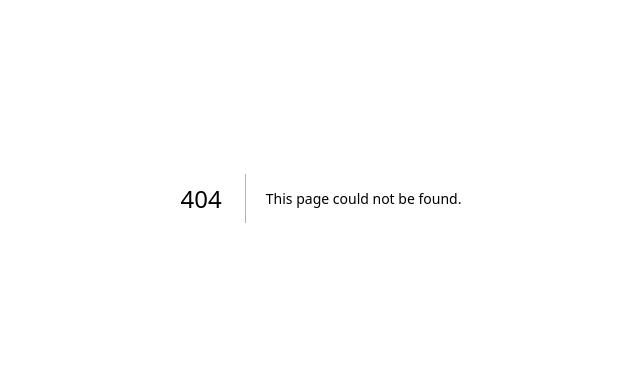
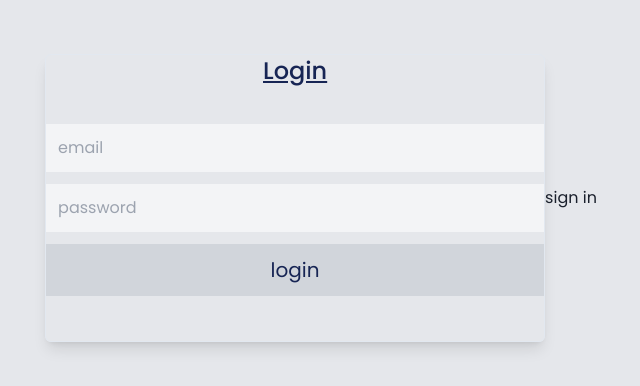
Before and after one commit to rejens/GreenExchange, a Next.js app: page /auth/login in a window 1280 px wide. Before the commit this address had no page. Shown: the part 202-588 px from the top of the page, without its empty margins (319-959 px from the left). Built offline with nearby package versions, Linux system fonts and the light colour scheme; no server answers.

Commit message:
made database online, and working on next auth (#8)
* database banayee

* crud of goods complete

* working on trees api endpoints

* crud for trees complete

* next auth ko kaam hudai

* message for tree delete is changed

* frontend of next auth complete

* made the database online

```diff
--- a/app/admin/(auth)/layout.jsx
+++ b/app/admin/(auth)/layout.jsx
@@ -1,7 +1,14 @@
-import React from 'react'
+import React from "react";
 
-const AuthLayout = ({ children }) => {
-  return <>{children}</>
+import { getServerSession } from "next-auth";
+import { redirect } from "next/navigation";
+
+export default async function Layout({ children }) {
+   //checking session for admin
+   const session = await getServerSession();
+   if (session) {
+      redirect("/admin/dashboard");
+   }
+
+   return <div>{children}</div>;
 }
-
-export default AuthLayout
--- a/app/admin/(auth)/login/page.jsx
+++ b/app/admin/(auth)/login/page.jsx
@@ -1,89 +1,91 @@
-'use client'
-import Link from 'next/link'
-import { BsEnvelope } from 'react-icons/bs'
-import { FiUser } from 'react-icons/fi'
-import { TfiLock } from 'react-icons/tfi'
-import { useSession, signIn } from 'next-auth/react'
-import { useState } from 'react'
-import toast from 'react-hot-toast'
+"use client";
+import Link from "next/link";
+import { BsEnvelope } from "react-icons/bs";
+import { FiUser } from "react-icons/fi";
+import { TfiLock } from "react-icons/tfi";
+import { useSession, signIn } from "next-auth/react";
+import { useState } from "react";
+import toast from "react-hot-toast";
 
 const AdminAuthPage = () => {
-  const [formData, setFormData] = useState({ email: '', password: '' })
+   const [formData, setFormData] = useState({ email: "", password: "" });
 
    const handleChange = (e) => {
-    setFormData({ ...formData, [e.target.id]: e.target.value })
-  }
+      setFormData({ ...formData, [e.target.id]: e.target.value });
+   };
 
    const handleSubmit = async (e) => {
-    e.preventDefault()
+      e.preventDefault();
 
-    if (!formData.email || !formData.password) {
-      return toast.error('Please fill all the fields')
-    } else {
-      try {
-        await signIn('credentials', {
-          email: formData.email,
-          password: formData.password,
-        })
-      } catch (error) {
-        console.log(error)
-      }
-    }
-  }
+      console.log(formData);
+
+      // if (!formData.email || !formData.password) {
+      //    return toast.error("Please fill all the fields");
+      // } else {
+      //    try {
+      //       await signIn("credentials", {
+      //          email: formData.email,
+      //          password: formData.password,
+      //       });
+      //    } catch (error) {
+      //       console.log(error);
+      //    }
+      // }
+   };
 
    return (
       <>
-      <div className='rounded-sm bg-white '>
-        <div className='flex flex-wrap items-center h-screen justify-center'>
-          <div className='w-full shadow xl:w-1/3 xl:border-l-2'>
-            <div className='w-full p-4 sm:p-12.5 xl:p-17.5'>
-              <span className='mb-1.5 block font-medium text-green-600'>
+         <div className="rounded-sm bg-white ">
+            <div className="flex flex-wrap items-center h-screen justify-center">
+               <div className="w-full shadow xl:w-1/3 xl:border-l-2">
+                  <div className="w-full p-4 sm:p-12.5 xl:p-17.5">
+                     <span className="mb-1.5 block font-medium text-green-600">
                         GreenExchange
                      </span>
-              <h2 className='mb-9 text-2xl font-bold text-black sm:text-title-xl2'>
+                     <h2 className="mb-9 text-2xl font-bold text-black sm:text-title-xl2">
                         Sign In to Admin Panel
                      </h2>
 
-              <form>
-                <div className='mb-4'>
-                  <label className='mb-2.5 block font-medium text-black '>
+                     <form onSubmit={handleSubmit}>
+                        <div className="mb-4">
+                           <label className="mb-2.5 block font-medium text-black ">
                               Email
                            </label>
-                  <div className='relative'>
+                           <div className="relative">
                               <input
-                      type='email'
-                      placeholder='Enter your email'
-                      className='w-full rounded-lg border bg-transparent py-4 pl-6 pr-10 outline-none focus:border-primary focus-visible:shadow-none'
+                                 type="email"
+                                 placeholder="Enter your email"
+                                 className="w-full rounded-lg border bg-transparent py-4 pl-6 pr-10 outline-none focus:border-primary focus-visible:shadow-none"
                               />
 
-                    <span className='absolute right-4 top-4'>
-                      <BsEnvelope className='h-[22px] w-[22px]' />
+                              <span className="absolute right-4 top-4">
+                                 <BsEnvelope className="h-[22px] w-[22px]" />
                               </span>
                            </div>
                         </div>
 
-                <div className='mb-6'>
-                  <label className='mb-2.5 block font-medium text-black'>
+                        <div className="mb-6">
+                           <label className="mb-2.5 block font-medium text-black">
                               Password
                            </label>
-                  <div className='relative'>
+                           <div className="relative">
                               <input
-                      type='password'
-                      placeholder='6+ Characters, 1 Capital letter'
-                      className='w-full rounded-lg border border-stroke bg-transparent py-4 pl-6 pr-10 outline-none focus:border-primary focus-visible:shadow-none '
+                                 type="password"
+                                 placeholder="6+ Characters, 1 Capital letter"
+                                 className="w-full rounded-lg border border-stroke bg-transparent py-4 pl-6 pr-10 outline-none focus:border-primary focus-visible:shadow-none "
                               />
 
-                    <span className='absolute right-4 top-4'>
-                      <TfiLock className='h-[22px] w-[22px]' />
+                              <span className="absolute right-4 top-4">
+                                 <TfiLock className="h-[22px] w-[22px]" />
                               </span>
                            </div>
                         </div>
 
-                <div className='mb-5'>
+                        <div className="mb-5">
                            <input
-                    type='submit'
-                    value='Sign In'
-                    className='w-full cursor-pointer rounded-lg border border-blue-600 bg-blue-600 p-4 text-white transition hover:bg-opacity-90'
+                              type="submit"
+                              value="Sign In"
+                              className="w-full cursor-pointer rounded-lg border border-blue-600 bg-blue-600 p-4 text-white transition hover:bg-opacity-90"
                            />
                         </div>
                      </form>
@@ -92,7 +94,7 @@ const AdminAuthPage = () => {
             </div>
          </div>
       </>
-  )
-}
+   );
+};
 
-export default AdminAuthPage
+export default AdminAuthPage;
--- a/app/admin/(main)/layout.jsx
+++ b/app/admin/(main)/layout.jsx
@@ -1,19 +1,27 @@
-import Provider from '@/components/providers/Provider'
-import React from 'react'
-import { lazy } from 'react'
-import { Toaster } from 'react-hot-toast'
+import Provider from "@/components/providers/Provider";
+import React from "react";
+import { lazy } from "react";
+import { Toaster } from "react-hot-toast";
 
-const DefaultLayout = lazy(() => import('@/components/layouts/DefaultLayout'))
+import { getServerSession } from "next-auth";
+import { redirect } from "next/navigation";
 
-const AdminLayout = ({ children }) => {
+const DefaultLayout = lazy(() => import("@/components/layouts/DefaultLayout"));
+
+const AdminLayout = async ({ children }) => {
+   const session = await getServerSession();
+   if (!session) {
+      redirect("/admin/login");
+   }
+
    return (
       <Provider>
          <DefaultLayout>
-        <Toaster position='top-center' reverseOrder={false} />
+            <Toaster position="top-center" reverseOrder={false} />
             {children}
          </DefaultLayout>
       </Provider>
-  )
-}
+   );
+};
 
-export default AdminLayout
+export default AdminLayout;
--- /dev/null
+++ b/app/admin/page.jsx
@@ -0,0 +1,12 @@
+import React from "react";
+
+import { getServerSession } from "next-auth";
+
+import { redirect } from "next/navigation";
+
+export default async function page() {
+   const session = await getServerSession();
+   if (!session) {
+      redirect("/admin/login");
+   }
+}
--- /dev/null
+++ b/app/api/auth/[...nextauth]/route.js
@@ -0,0 +1,50 @@
+import NextAuth from "next-auth";
+import connectDB from "@/config/connectDb";
+import CredentialsProvider from "next-auth/providers/credentials";
+import userModel from "@/models/userModel";
+
+const authOptions = {
+   providers: [
+      CredentialsProvider({
+         // type: "credentials",
+         // credentials: {
+         //    email: { label: "Email", type: "text", placeholder: "jsmith" },
+         //    password: { label: "Password", type: "password" },
+         // },
+
+         async authorize(credentials, req) {
+            const { email, password } = credentials;
+            console.log("email", email);
+            console.log("password", password);
+
+            // await connectDB();
+            // const details = await AdminModel.findOne({ email });
+            // if (details.password === password) {
+            //    return details;
+            // } else {
+            //    return null;
+            // }
+         },
+      }),
+   ],
+   jwt: {
+      maxAge: 5,
+   },
+   callbacks: {
+      // signIn({ user, account, profile, email, credentials }) {
+      //    console.log("signin callback");
+      //    console.log(user, account, profile, email, credentials);
+      //    return true;
+      // },
+      // session({ session }) {
+      //    console.log("this should run every fucking time i call session ");
+      //    session.user.value = "hello";
+      //    return session;
+      // },
+   },
+   pages: {
+      signIn: "/auth/login",
+   },
+};
+const handler = NextAuth(authOptions);
+export { handler as GET, handler as POST, authOptions };
--- a/app/api/trees/[id]/route.js
+++ b/app/api/trees/[id]/route.js
@@ -45,7 +45,10 @@ export async function DELETE(request, { params }) {
       const { id } = params;
       await connectDB();
       const response = await TreesModel.findByIdAndDelete(id);
-      return NextResponse.json(response, { status: 200 });
+      return NextResponse.json(
+         { message: "tree deleted successfully" },
+         { status: 200 }
+      );
    } catch (err) {
       return NextResponse.json({ error: err.message }, { status: 500 });
    }
--- /dev/null
+++ b/app/auth/login/page.jsx
@@ -0,0 +1,15 @@
+import Login from "@/components/admin/auth/Login";
+import { getServerSession } from "next-auth";
+import { redirect } from "next/navigation";
+import { authOptions } from "@/app/api/auth/[...nextauth]/route";
+export default async function HomePage() {
+   const session = await getServerSession(authOptions);
+   if (session) {
+      // redirect("/admin");
+   }
+   return (
+      <>
+         <Login />
+      </>
+   );
+}
--- /dev/null
+++ b/components/admin/auth/Login.jsx
@@ -0,0 +1,71 @@
+"use client";
+import { signIn } from "next-auth/react";
+import { useRouter } from "next/navigation";
+
+export default function LoginPage() {
+   const router = useRouter();
+
+   const handleSubmit = async (e) => {
+      e.preventDefault();
+      const formData = new FormData(e.currentTarget);
+
+      const response = await signIn("credentials", {
+         email: formData.get("email"),
+         password: formData.get("password"),
+         redirect: false,
+      });
+      // console.log("response", response);
+      if (response.status === 401) {
+         alert("email or password not correct");
+      } else if (response.status === 200) {
+         // redirect("/admin");
+         router.push("/admin");
+         router.refresh();
+      }
+   };
+
+   return (
+      <div className="bg-gray-200 min-h-screen flex justify-center items-center">
+         <form onSubmit={handleSubmit}>
+            <div className="w-[500px] h-72 border shadow-lg rounded-md ">
+               <h1 className="text-2xl text-blue-950 font-medium text-center underline">
+                  Login
+               </h1>
+               <div className="h-full flex flex-col justify-center gap-3 relative bottom-5">
+                  <div>
+                     <input
+                        className="bg-gray-100 w-full py-3 focus:outline-gray-500 px-3 "
+                        type="email"
+                        name="email"
+                        id="email"
+                        placeholder="email"
+                     />
+                  </div>
+                  <div>
+                     <input
+                        className="bg-gray-100 w-full py-3 focus:outline-gray-500 px-3 "
+                        type="password"
+                        name="password"
+                        id="password"
+                        placeholder="password"
+                     />
+                  </div>
+                  <button
+                     type="submit"
+                     className="text-xl bg-gray-300 py-3 text-blue-950"
+                  >
+                     login
+                  </button>
+               </div>
+            </div>
+         </form>
+         <button
+            onClick={() => {
+               signIn();
+            }}
+         >
+            sign in
+         </button>
+      </div>
+   );
+}
--- /dev/null
+++ b/models/userModel.js
@@ -0,0 +1,15 @@
+import { Schema, model, models } from "mongoose";
+
+const userSchema = new Schema({
+   email: {
+      type: String,
+      required: true,
+   },
+   password: {
+      type: String,
+      required: true,
+   },
+});
+
+const Password = models.user || model("users", userSchema);
+export default Password;
```
Also changed, not shown: 1 other file (tests, documents, lock files or other folders). Lines whose indentation alone changed are shown as unchanged.
